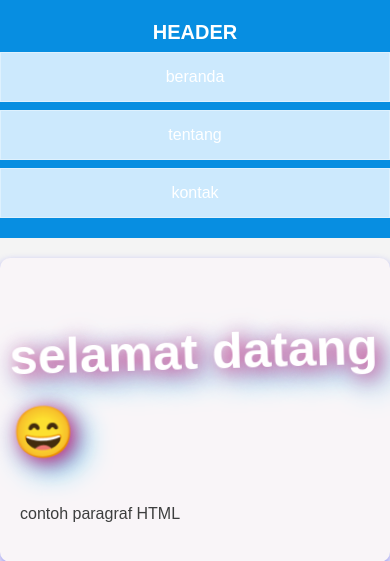
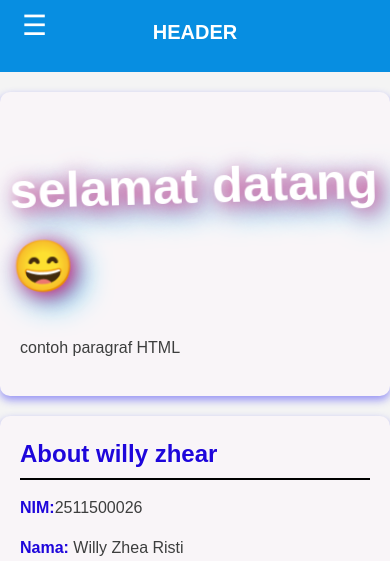
Before and after one commit to wily343/2511500026-PWD-TI1A-2526-1, a PHP site: page /pertemuan-05/index.html in a window 390 px wide. Shown: the top 561 px of the page. Run offline with PHP 8.4, Linux system fonts and the light colour scheme.

Commit message:
styling nav mobil

```diff
--- a/pertemuan-05/style.css
+++ b/pertemuan-05/style.css
@@ -235,3 +235,18 @@ header li a {
   font-size: 28px;
   cursor: pointer;
 }
+@media (max-width: 600px) {
+  .menu-toggle {
+    display: block;
+    position: absolute;
+    left: 16px;
+    top: 8px;
+  }
+  nav {
+    display: none;
+    flex-direction: column;
+    background: #078ee1;
+    width: 100%;
+    padding: 5px 0;
+  }
+}
```
Also changed, not shown: pertemuan-05/README.md.
